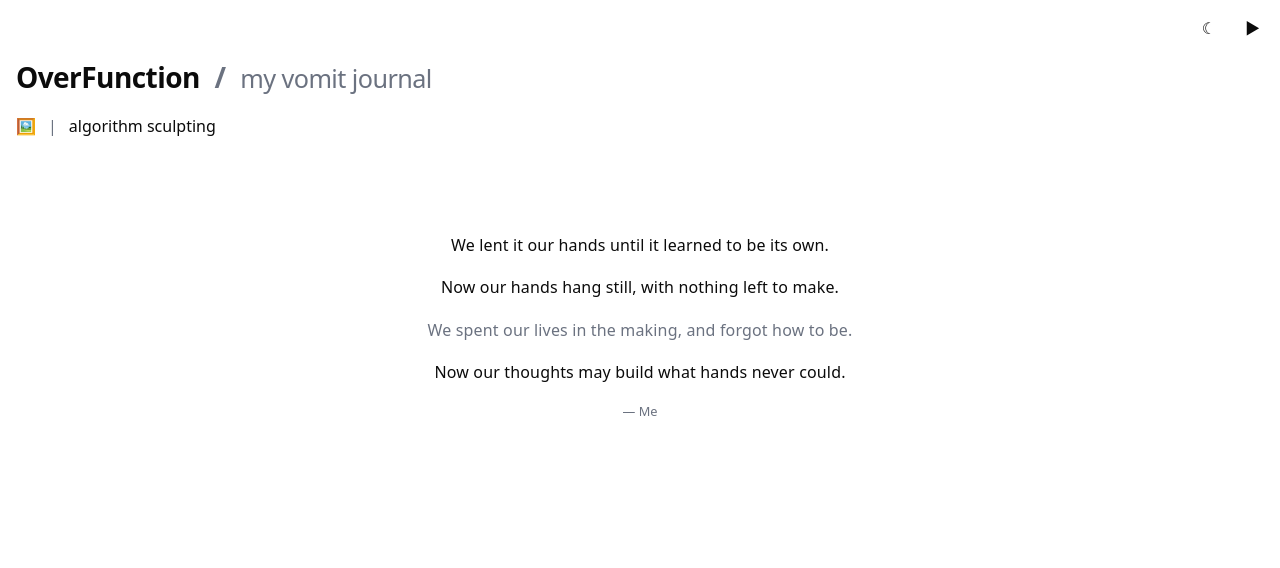
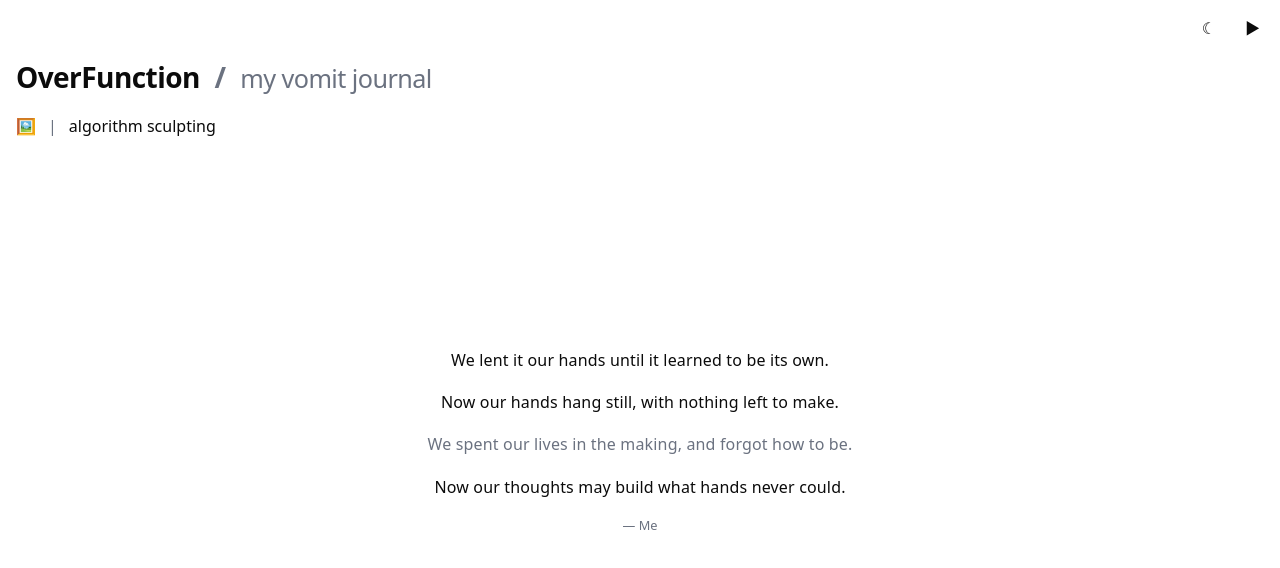
Before and after one commit to andrewleenyk/OverFunction, a React (Create React App) app in the folder cra/: page / in a window 1280 px wide. Shown: the top 568 px of the page. Built offline with nearby package versions, Linux system fonts and the light colour scheme.

Commit message:
style(home): center poem vertically (min-height 68vh, grid centering)

```diff
--- a/cra/src/styles.css
+++ b/cra/src/styles.css
@@ -310,7 +310,8 @@ a:active {
 
 /* Poem presentation */
 .poem {
-  margin: 8vh auto 4vh;
+  margin: 0 auto;
+  min-height: 68vh;
   display: grid;
   place-items: center;
   padding: 0 16px;
```
